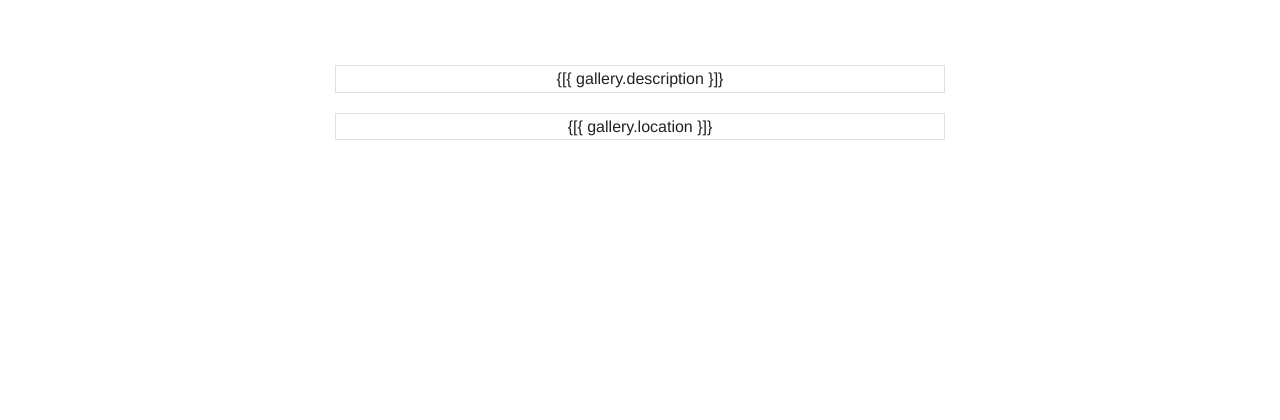
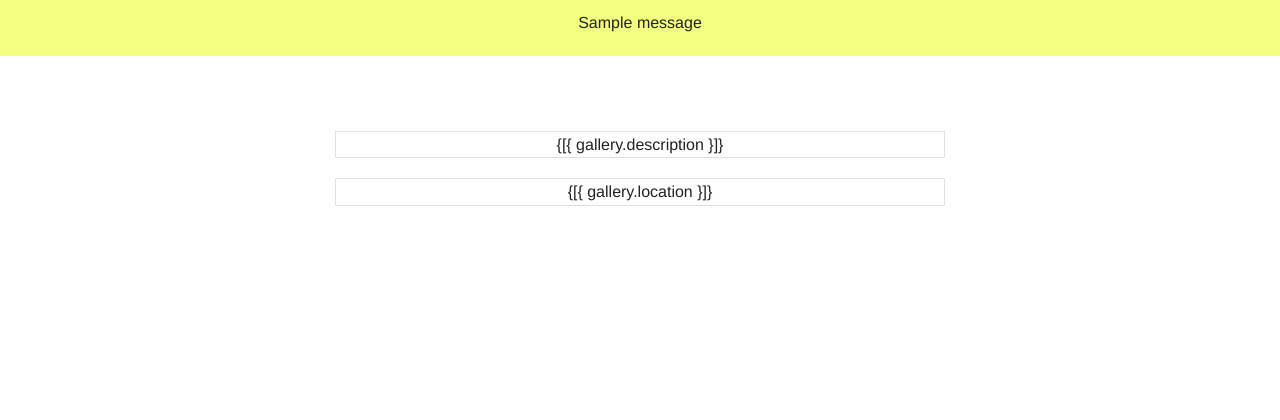
Before and after one commit to jaredhaight/photosandtext2, a Flask app: page /gallery/edit/ in a window 1280 px wide. Shown: the top 420 px of the page. Run offline with Flask 2, Linux system fonts and the light colour scheme; a user stored in the database is signed in; tables that the repository leaves empty hold one stand-in row (values such as "Sample post"); one stand-in notice (Sample message) is shown; some libraries are stand-ins or nearby versions.

Commit message:
New icons, Exif section is now togglable in photo view, design tweaks

```diff
--- a/photosandtext2/static/css/fonts.css
+++ b/photosandtext2/static/css/fonts.css
@@ -1,10 +1,10 @@
 @font-face {
 	font-family: 'pat_icons';
-	src:url('/static/fonts/pat_icons.eot?mrrc0');
-	src:url('/static/fonts/pat_icons.eot?#iefixmrrc0') format('embedded-opentype'),
-		url('/static/fonts/pat_icons.woff?mrrc0') format('woff'),
-		url('/static/fonts/pat_icons.ttf?mrrc0') format('truetype'),
-		url('/static/fonts/pat_icons.svg?mrrc0#pat_icons') format('svg');
+	src:url('/static/fonts/pat_icons.eot?ro5e2');
+	src:url('/static/fonts/pat_icons.eot?#iefixro5e2') format('embedded-opentype'),
+		url('/static/fonts/pat_icons.woff?ro5e2') format('woff'),
+		url('/static/fonts/pat_icons.ttf?ro5e2') format('truetype'),
+		url('/static/fonts/pat_icons.svg?ro5e2#pat_icons') format('svg');
 	font-weight: normal;
 	font-style: normal;
 }
@@ -23,18 +23,24 @@
 	-moz-osx-font-smoothing: grayscale;
 }
 
+.icon-home:before {
+	content: "\e605";
+}
+.icon-location:before {
+	content: "\e604";
+}
+.icon-calendar:before {
+	content: "\e601";
+}
+.icon-cloud-download:before {
+	content: "\e600";
+}
+.icon-info:before {
+	content: "\e606";
+}
 .icon-arrow-left:before {
 	content: "\e602";
 }
 .icon-arrow-right:before {
 	content: "\e603";
 }
-.icon-cloud-download:before {
-	content: "\e600";
-}
-.icon-calendar:before {
-	content: "\e601";
-}
-.icon-location:before {
-	content: "\e604";
-}
--- a/photosandtext2/static/css/styles.css
+++ b/photosandtext2/static/css/styles.css
@@ -26,6 +26,14 @@ h2 {
 
 .wf-active h1, h2 {
     visibility: visible;
+}
+
+/* Base CSS */
+#messages {
+    background: #F3FF7E;
+    text-align: center;
+    padding-top: 10px;
+    margin-bottom: 10px;
 }
 
 /* Homepage CSS */
@@ -120,7 +128,7 @@ h2 {
 }
 
 .photo img {
-    max-height: 1280px;
+    max-height: 600px;
     max-width: 145%;
     margin-left: -22.5%;
 }
@@ -128,16 +136,29 @@ h2 {
     margin-bottom: 0;
 }
 
-.photo-view-sidebar section{
+.photo-view-sidebar-section {
     margin-top: 1em;
     margin-bottom: 1em;
     padding-bottom: 1em;
+    text-align: center;
     border-bottom: #e2e2e2;
     border-bottom-style: solid;
     border-bottom-width: 1px;
 }
 
+.photo-view-sidebar-icons {
+    font-size: 1.75em;
+    text-align: center;
+    border: none;
+}
+
+.photo-view-sidebar-icons icon {
+    padding-left: 5%;
+    padding-right: 5%;
+}
+
 .photo-view-sidebar-exif {
+    display: none;
     color: #808080;
 }
 
@@ -219,7 +240,9 @@ h2 {
     width: 100%;
 }
 
-
+.photo-edit-modal img {
+    max-height: 450px;
+}
 
 /* Medium screens */
 @media only screen and (min-width: 40.063em) {
@@ -234,14 +257,10 @@ h2 {
     }
     /* Photo View Page */
     .photo img {
+        max-height: 800px;
         max-width: 110%;
         margin-left: -5%;
     }
-
-    .download-button {
-        width: 49%;
-    }
-
 }
 
 /* Large screens */
@@ -273,6 +292,11 @@ h2 {
         width: 20%;
     }
 
+    .photo-view-sidebar-section {
+        text-align: left;
+    }
+
+
     .photoNav {
         position: fixed;
         bottom: 10px;
--- a/photosandtext2/templates/base.html
+++ b/photosandtext2/templates/base.html
@@ -12,6 +12,19 @@
   </head>
   <body>
     <section id="header">{% block header %}{% endblock %}</section>
+    {% with messages = get_flashed_messages() %}
+      {% if messages %}
+      <section id="messages">
+        <div class="row">
+          <div class="small-12">
+            {% for message in messages %}
+            <p>{{ message }}</p>
+            {% endfor %}
+          </div>
+        </div>
+      </section>
+      {% endif %}
+    {% endwith %}
     <article id="content">{% block content %}{% endblock %}</article>
     <section id="footer">
       {% block footer %}
```
Also changed, not shown: photosandtext2/templates/photo_view.html (+23 -5 lines), photosandtext2/static/fonts/pat_icons.ttf, photosandtext2/static/fonts/pat_icons.woff, 2 other files.
